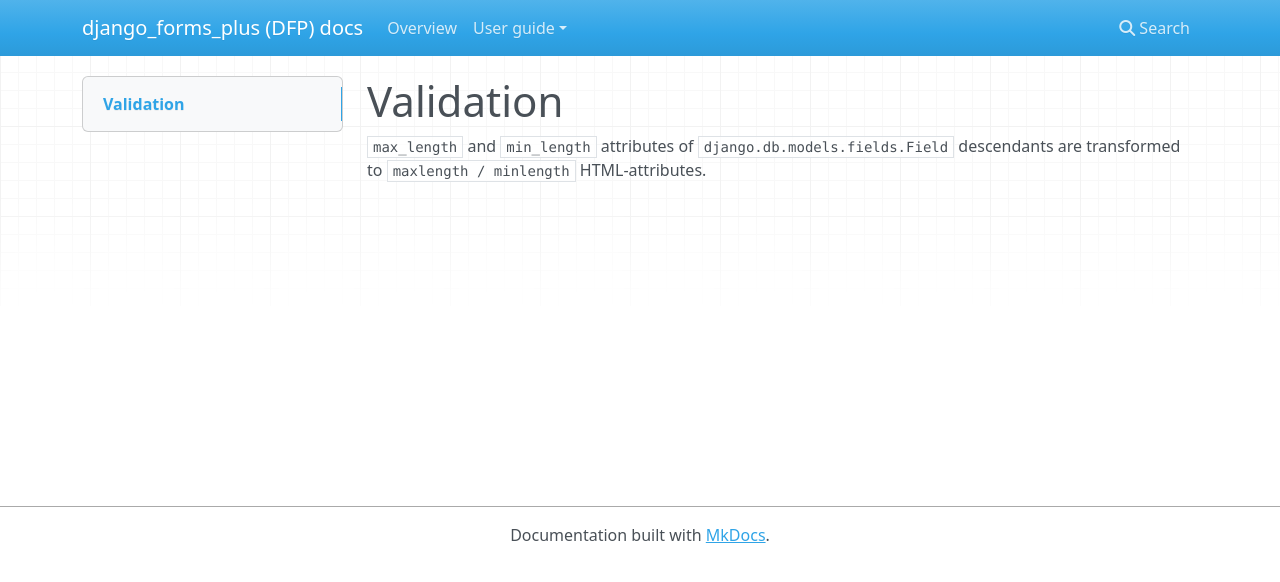
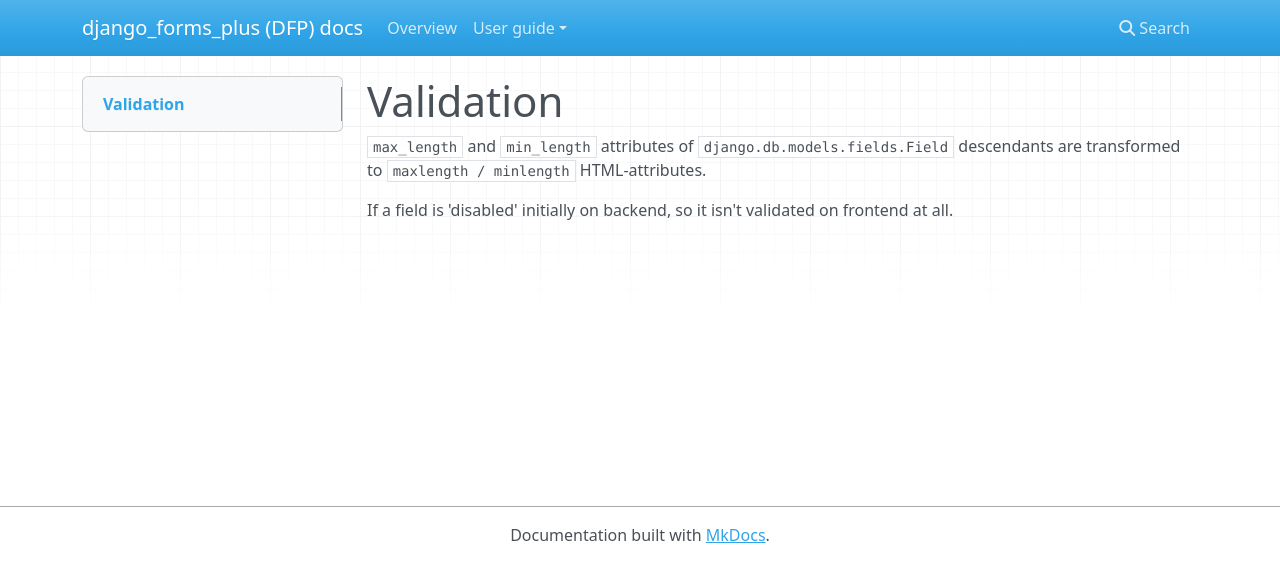
Before and after one commit to versusbassz/django_forms_plus, an MkDocs documentation site: the page built from docs/user-guide/validation.md, in a window 1280 px wide. Shown: the top 582 px of the page. Built offline with MkDocs 1.6.1, drawn with Linux system fonts in a browser that asks for light colours; nearby versions of some CDN libraries.

Commit message:
docs: Add a small note to validation.md

```diff
--- a/docs/user-guide/validation.md
+++ b/docs/user-guide/validation.md
@@ -2,3 +2,5 @@
 
 `max_length` and `min_length` attributes of `django.db.models.fields.Field` descendants
 are transformed to `maxlength / minlength` HTML-attributes.
+
+If a field is 'disabled' initially on backend, so it isn't validated on frontend at all.
```
